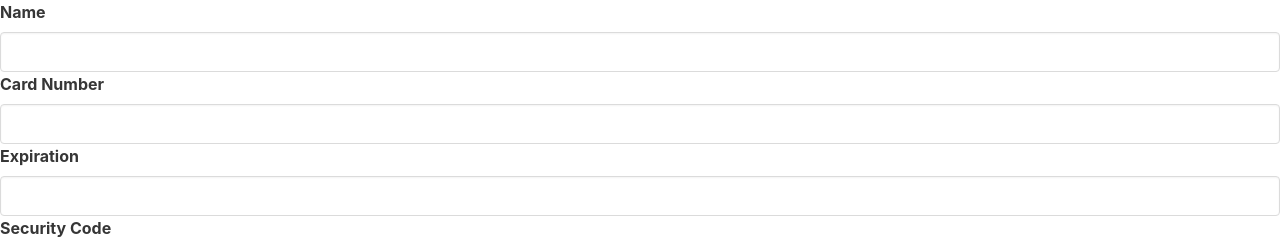
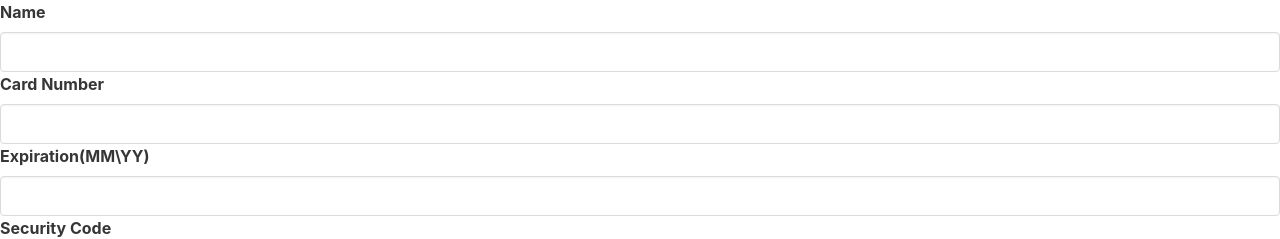
Before and after one commit to heshanu/angular-creditcard-payment-forms, an Angular app: page / in a window 1280 px wide. Shown: the top 239 px of the page. Built offline with nearby package versions, Linux system fonts and the light colour scheme.

Commit message:
Added more validation in card form component.html

```diff
--- a/src/app/card-form/card-form.component.html
+++ b/src/app/card-form/card-form.component.html
@@ -1,7 +1,7 @@
 <form [formGroup]="$any(cardForm)" (ngSubmit)="onSubmit();">
   <app-input label="Name" [controls]="cardForm.get('name')"></app-input>
   <app-input label="Card Number" [controls]="cardForm.get('cardNumber')"></app-input>
-  <app-input label="Expiration" [controls]="cardForm.get('expiration')"></app-input>
+  <app-input label="Expiration(MM\YY)" [controls]="cardForm.get('expiration')"></app-input>
   <app-input label="Security Code" [controls]="cardForm.get('securityCode')"></app-input>
   <button class="button is-primary" type="submit" [disabled]="cardForm.invalid">Submit</button>
 </form>
--- a/src/app/card-form/card-form.component.ts
+++ b/src/app/card-form/card-form.component.ts
@@ -9,9 +9,9 @@
 export class CardFormComponent implements OnInit {
  cardForm = new FormGroup({
     name: new FormControl('', [Validators.required, Validators.minLength(3)]),
-    cardNumber:new FormControl('',[Validators.required,Validators.minLength(8)]),
-    expiration:new FormControl(''),
-    securityCode:new FormControl('',[Validators.required,Validators.minLength(3)])
+    cardNumber:new FormControl('',[Validators.required,Validators.minLength(16),Validators.maxLength(16)]),
+    expiration:new FormControl('',[Validators.required,Validators.pattern(/^(0[1-9]|1[0-2])\/\d{2}$/)]),
+    securityCode:new FormControl('',[Validators.required,Validators.minLength(3),Validators.maxLength(3)])
   });
 
   constructor() {}
```
